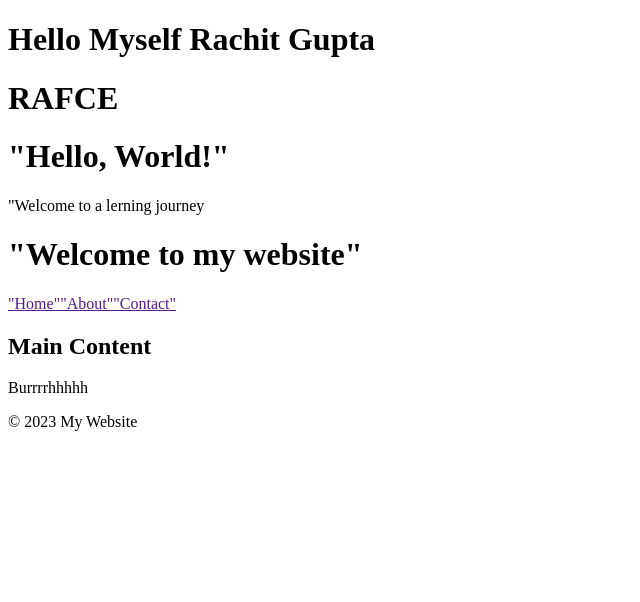
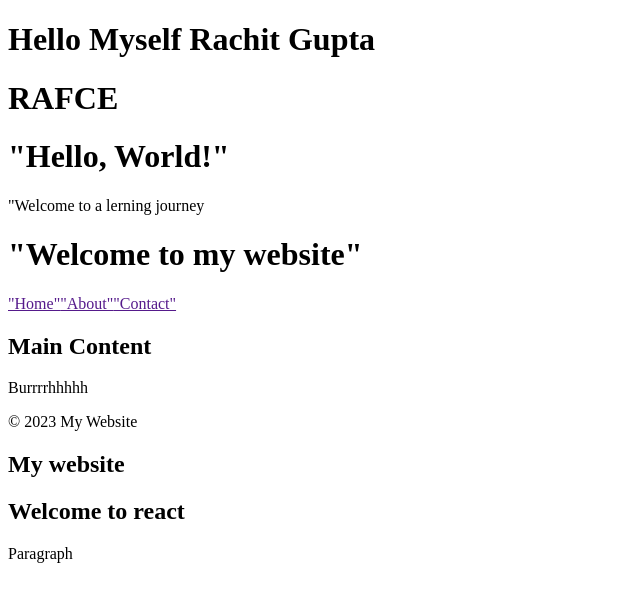
Before and after one commit to RachitGupta06/learningReact, a React (Vite) app: page / in a window 1280 px wide. Shown: the top 602 px of the page, without its empty margins (0-640 px from the left). Built offline with nearby package versions, Linux system fonts and the light colour scheme.

Commit message:
Practice

```diff
--- a/src/App.jsx
+++ b/src/App.jsx
@@ -4,6 +4,7 @@ import WelcomeMessage from "./components/WelcomeMessage";
 import Header from "./components/Header";
 import MainContent from "./components/MainContent";
 import Footer from "./components/Footer";
+import Rule from "./components/Rule";
 const App = () => {
   return <div>
     <Greet />
@@ -12,6 +13,7 @@ const App = () => {
     <Header/>
     <MainContent/>
     <Footer/>
+    <Rule/>
   </div>;
 };
 export default App;
--- /dev/null
+++ b/src/components/Rule.jsx
@@ -0,0 +1,15 @@
+import React from 'react'
+
+const Rule = () => {
+  return (
+    <section id="section">
+        <h1>My website</h1>
+        <article>
+            <h2>Welcome to react</h2>
+            <p className='text'>Paragraph</p>
+        </article>
+    </section>
+  )
+}
+
+export default Rule
```
